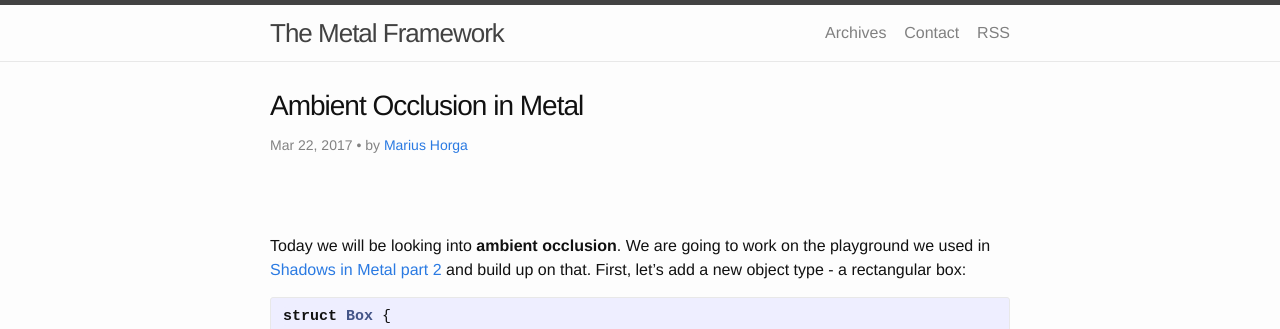
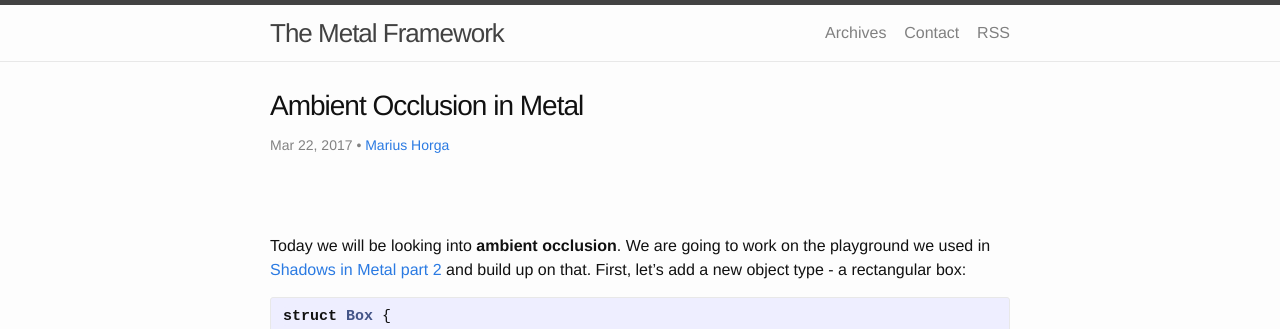
Before and after one commit to AlirioLau/metalkit.github.io, a Jekyll site: the page built from _posts/2017-03-22-ambient-occlusion-in-metal.markdown, in a window 1280 px wide and 900 px high. Shown: the top 329 px of the window. Built offline with Jekyll 4.4.1, drawn with Linux system fonts in a browser that asks for light colours; comment, search, counter and statistics services are not loaded.

Commit message:
initial commit

```diff
--- a/_posts/2017-03-22-ambient-occlusion-in-metal.markdown
+++ b/_posts/2017-03-22-ambient-occlusion-in-metal.markdown
@@ -1,7 +1,7 @@
 ---
 published: true
 title: Ambient Occlusion in Metal
-author: by <a href = "https://twitter.com/MTLDevice" target="_blank">Marius Horga</a>
+author: <a href = "https://twitter.com/gpu3d" target="_blank">Marius Horga</a>
 summary: <div><div style="display:inline-block;"><img src = "https://github.com/MetalKit/images/raw/master/ao_3.png" alt="Metal" height="160" width="160"></div><div style="display:inline-block; width:75%; padding-left:1.5em; color:grey; vertical-align:middle;">Learning about Ambient Occlusion in Metal. Using more distance functions - rectangular shapes. Introducing cone tracing as a derivative of ray tracing using "thicker" rays. Using spheres with different radii to approximate a cone. Marching along the cone instead of a ray, to determine how much light is occluded. Replacing the circling light source with a moving camera so we can examine the entire scene.</div></div>
 layout: post
 ---
```
